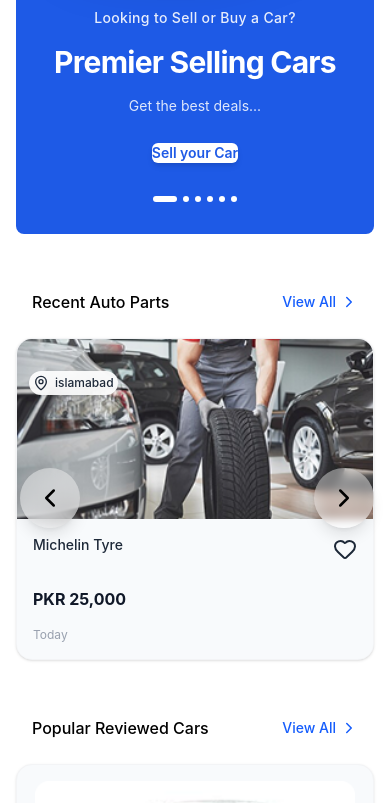
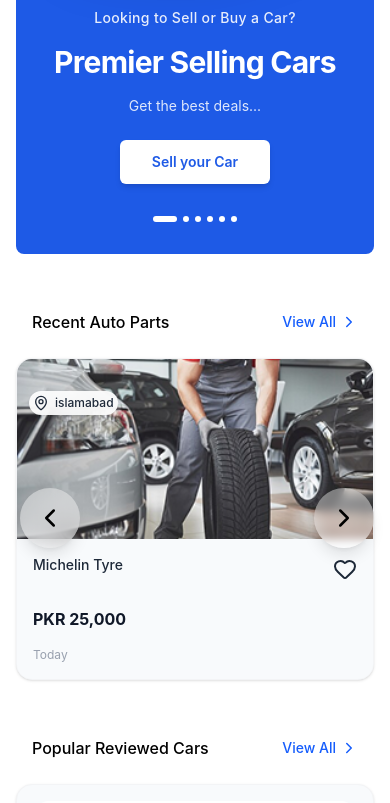
Before and after one commit to siddiqa-malik/Premier-vehicles, a React (Vite) app: page / in a window 390 px wide. Shown: the part 3738-4541 px from the top of the page. Built offline with nearby package versions, Linux system fonts and the light colour scheme.

Commit message:
fully responsive

```diff
--- a/src/components/SellingVehicles.jsx
+++ b/src/components/SellingVehicles.jsx
@@ -30,14 +30,14 @@ function SellingVehicles({
             <p className="text-sm md:text-base font-medium tracking-wide opacity-90">
               {subtitle}
             </p>
-            <h2 className="text-3xl md:text-4xl lg:text-5xl font-bold tracking-tight">
+            <h2 className="text-center sm:text-left text-3xl md:text-4xl lg:text-5xl font-bold tracking-tight">
               {title}
             </h2>
             <p className="text-center sm:text-left text-sm md:text-base opacity-85 max-w-lg">
               {description}
             </p>
             <div className="pt-2">
-              <button className="bg-white text-[#1e5ae6] font-semibold sm:px-4 sm:py-2 lg:px-8 lg:py-3 rounded-md hover:bg-gray-200 transition-all duration-200 shadow-md text-sm md:text-base">
+              <button className="bg-white text-[#1e5ae6] font-semibold px-8 py-3 sm:px-4 sm:py-2 lg:px-8 lg:py-3 rounded-md hover:bg-gray-200 transition-all duration-200 shadow-md text-sm md:text-base">
                 {buttonText}
               </button>
             </div>
```
